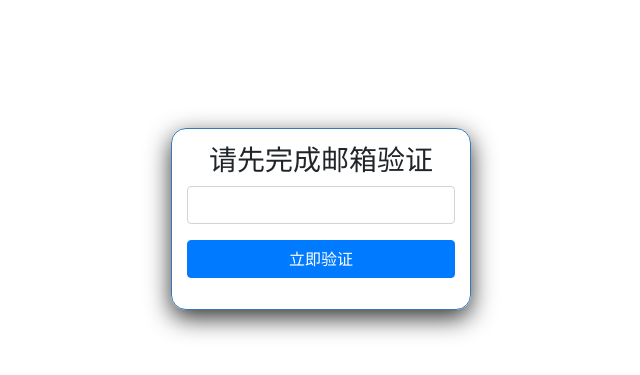
After one commit to goodcan/PersonalWebsite, a Flask app: page /auth/reset_password/ in a window 1280 px wide. The commit adds this page. Shown: the top 375 px of the page, without its empty margins (319-959 px from the left). Run offline with Flask 2, Linux system fonts and the light colour scheme; some libraries are stand-ins or nearby versions.

Commit message:
add reset password

```diff
--- a/app/auth/views.py
+++ b/app/auth/views.py
@@ -39,10 +39,11 @@ def unconfirmed():
 def resend_confirmation():
     token = current_user.generate_confirmation_token()
     send_email(current_user.email, u'请验证你的账户', 'auth/email/confirm',
-               token=token,  user=current_user)
+               token=token, user=current_user)
     logout_user()
     re = {'message': u'请查收验证邮件并及时完成验证！'}
     return jsonify(re)
+
 
 @auth.route('/login/', methods=['GET', 'POST'])
 def login():
@@ -58,6 +59,8 @@ def login():
         user_data = data['data']
         username = user_data['username']
         password = user_data['password']
+
+        # 检测用户是以什么方式登入
         try:
             telephone = int(username)
             print telephone
@@ -70,6 +73,8 @@ def login():
         if login_form.validate():
             g.re['data']['confirmed'] = g.user.confirmed
             print g.user
+
+            # 获取用户前一个请求地址
             next = request.args.get('next')
             if next:
                 print next
@@ -156,7 +161,12 @@ def confirm(token, user_id):
         return redirect(url_for('main.index'))
     if user.confirm(token):
         print 'confirm success'
-        return render_template('auth/email/confirm_success.html')
+        return render_template('auth/email/confirm_to_login.html')
     else:
         print 'confirm error'
         return redirect(url_for('auth.unconfirmed'))
+
+
+@auth.route('/reset_password/')
+def reset_password():
+    return render_template('auth/reset_password.html')
--- /dev/null
+++ b/app/templates/auth/reset_password.html
@@ -0,0 +1,52 @@
+<!DOCTYPE html>
+<html lang="en">
+<head>
+    <meta charset="UTF-8">
+    <title>密码重设</title>
+    <link rel="stylesheet" href="{{ url_for('static', filename='css/bootstrap.min.css') }}">
+    <style>
+        #resetpwd-container {
+            display: block;
+            margin: 10% auto 0 auto;
+            width: 300px;
+            padding: 15px;
+            border: 1px solid #337ab7;
+            border-radius: 15px;
+            box-shadow: 0 8px 25px #333;
+        }
+    </style>
+</head>
+<body>
+<div class="container text-center" id="resetpwd-container">
+    <h3>请先完成邮箱验证</h3>
+    <form action="">
+        <div class="form-group">
+            <input type="text" class="form-control">
+        </div>
+        <div class="form-group">
+            <button type="button" class="btn btn-primary btn-block">立即验证</button>
+        </div>
+    </form>
+</div>
+<div class="modal fade" id="my-message-Modal">
+    <div class="modal-dialog my-modal-dialog">
+        <div class="modal-content">
+            <div class="modal-header">
+                <button type="button" class="close" data-dismiss="modal"><span>&times;</span></button>
+                <h4 class="modal-title text-center"><strong class="sign">邮箱验证</strong></h4>
+            </div>
+            <div class="modal-body text-center">
+                <h4 id="message-content"></h4>
+            </div>
+            <div class="modal-footer my-modal-footer">
+                <button type="button" class="btn btn-warning btn-block" data-dismiss="modal">关闭</button>
+            </div>
+        </div>
+    </div>
+</div>
+
+<script src="{{ url_for('static', filename='js/jquery-3.2.1.min.js') }}"></script>
+<script src="{{ url_for('static', filename='js/docs.min.js') }}"></script>
+<script src="{{ url_for('static', filename='js/bootstrap.min.js') }}"></script>
+</body>
+</html>
--- a/app/templates/index_base.html
+++ b/app/templates/index_base.html
@@ -29,9 +29,9 @@
         <div class="collapse navbar-collapse" id="my-navbar-collapse">
             <ul class="nav navbar-nav">
                 <li class="active"><a href="#">首页</a></li>
-                <li><a href="#">个人简历</a></li>
+                <li><a href="#">站长简历</a></li>
                 <li class="dropdown my-navbar-dropdown">
-                    <a href="#" class="dropdown-toggle">项目经验 <span class="caret"></span></a>
+                    <a href="#" class="dropdown-toggle">站长项目 <span class="caret"></span></a>
                     <ul class="dropdown-menu" id="my-navbar-dropdown">
                         <li><a href="#">Action</a></li>
                         <li><a href="#">Another action</a></li>
```
Also changed, not shown: app/auth/forms.py (+6 -6 lines), app/templates/auth/email/confirm_to_login.html (added, +12 -0 lines), app/templates/auth/register&login.html (+10 -3 lines), app/templates/auth/email/confirm_to_resetpwd.html (renamed from app/templates/auth/email/confirm_success.html).
